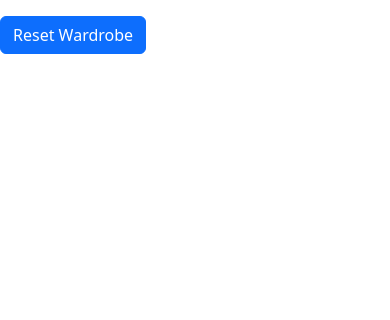
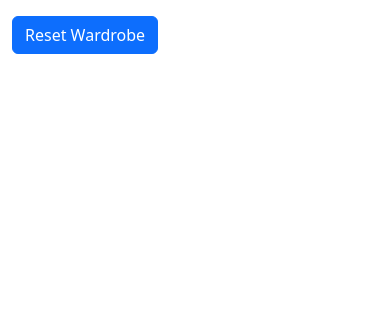
Before and after one commit to Yatin-Malhotra/Fashioner, a Flask app: template templates/outfit.html in a window 390 px wide. Shown: the part 524-844 px from the top of the page. Run offline with Flask 3, Linux system fonts and the light colour scheme; the template is opened without the code that fills it: most values are stand-ins (such as "Sample title", 1, 10 or a date in 2020).

Commit message:
Update outfit.html

```diff
--- a/templates/outfit.html
+++ b/templates/outfit.html
@@ -11,11 +11,16 @@
     {% endfor %}
   </div>
 </div>
-<div>
+<div class="container">
     <pre>{{instructions}}</pre>
 </div>
-<form action="/reset" method="post">
-<button type="submit" class="btn btn-primary">Reset Wardrobe</button>
-</form>
+<div class="container">
+    <form action="/reset" method="post">
+        <div class="mt-6 col-md-12">
+            <button type="submit" class="btn btn-primary">Reset Wardrobe</button>
+        </div>
+    </form>
+</div>
+
 
 {% endblock %}
```
